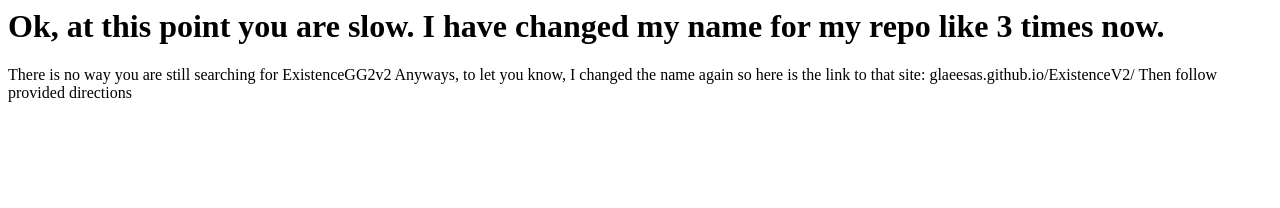
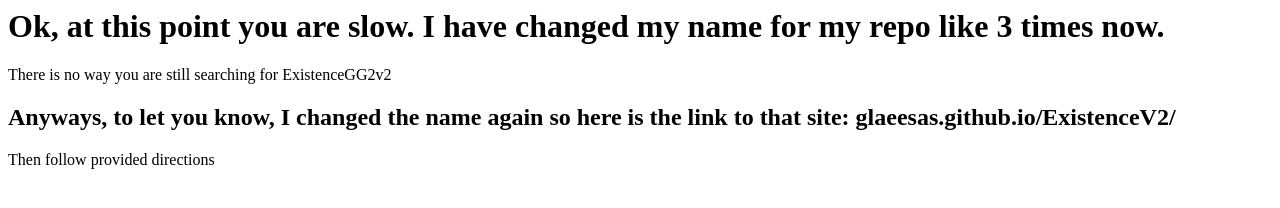
Before and after one commit to glaeesas/ExistenceGG2v2, a plain HTML site: page index.html in a window 1280 px wide. Drawn offline with Linux system fonts and the light colour scheme.

Commit message:
Update link and heading in index.html

```diff
--- a/index.html
+++ b/index.html
@@ -1,4 +1,4 @@
 <h1>Ok, at this point you are slow. I have changed my name for my repo like 3 times now.</h1>
 <p1>There is no way you are still searching for ExistenceGG2v2</p1>
-<p2>Anyways, to let you know, I changed the name again so here is the link to that site: glaeesas.github.io/ExistenceV2/</p2>
+<h2>Anyways, to let you know, I changed the name again so here is the link to that site: glaeesas.github.io/ExistenceV2/</h2>
 <p3>Then follow provided directions</p3>
```
